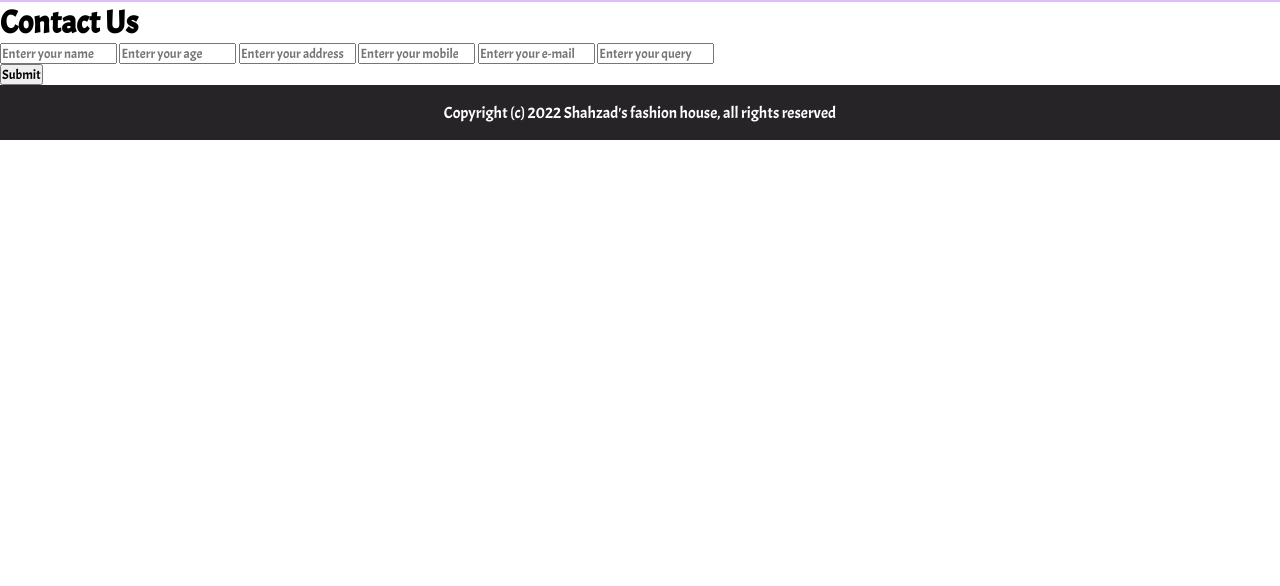
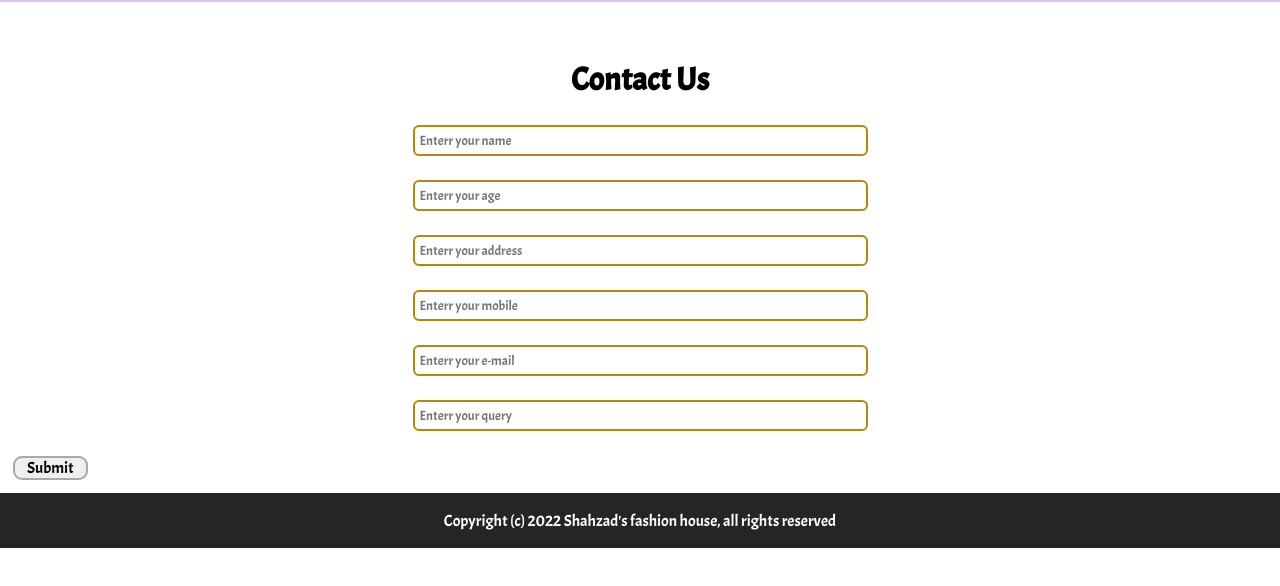
Before and after one commit to sharibllb/shahzad.github.io, a plain HTML site: page contact.html in a window 1280 px wide. Shown: the part 52-638 px from the top of the page. Drawn offline with Linux system fonts and the light colour scheme; a web font is replaced by a local one.

Commit message:
Update style.css

```diff
--- a/css/style.css
+++ b/css/style.css
@@ -223,6 +223,40 @@ p{
     margin: 12px;
 }
 
+/* CONTACT PAGE  */
+
+h1{
+    text-align: center;
+    padding: 13px;
+    margin-top: 44px;
+}
+
+.myform{
+    display: flex;
+    flex-direction: column;
+    /* width: 50%; */
+    align-items: center;
+}
+
+.myinput{
+    width: 455px;
+    margin: 12px;
+    padding: 5px;
+    border: 2px solid darkgoldenrod;
+    border-radius: 6px;
+    /* outline: none; */
+}
+
+.btn{
+    border: 2px solid darkgrey;
+    margin: 13px;
+    padding: 0px 12px;
+    font-size: 16px;
+    border-radius: 9px;
+    cursor: pointer;
+}
+
+
 #footer{
     height: 55px;
     background-color: rgb(39 36 40);
```
